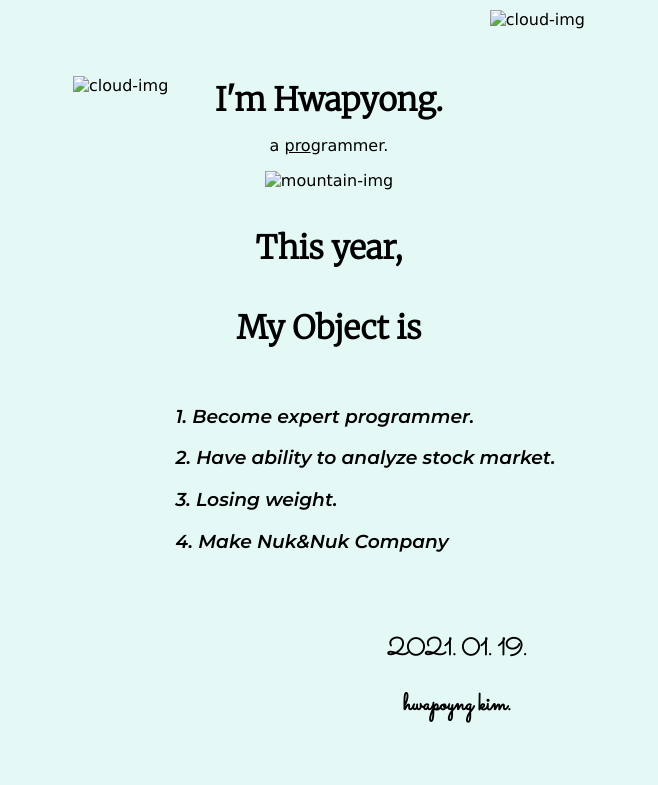
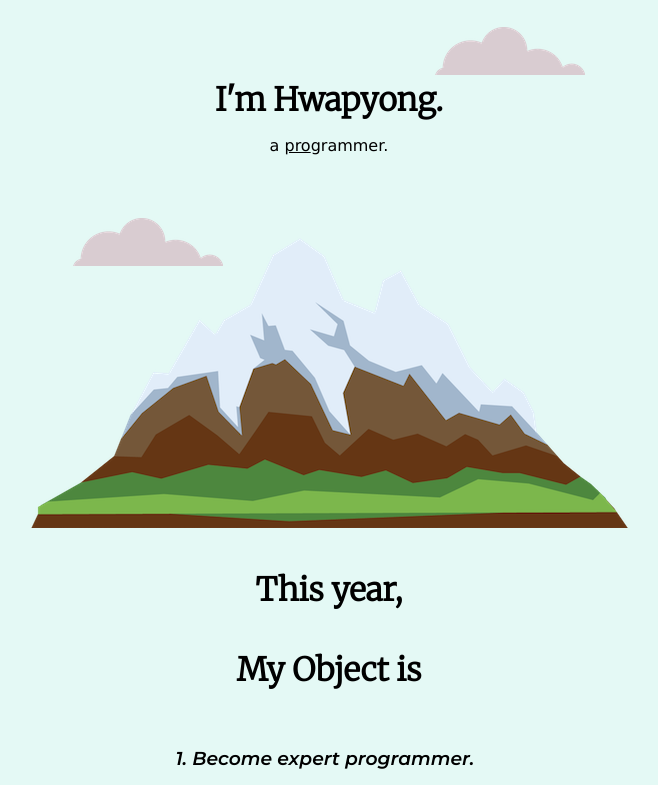
Before and after one commit to codechallenger122/cva, a plain HTML site: page index.html in a window 1280 px wide. Shown: the top 785 px of the page, without its empty margins (311-969 px from the left). Drawn offline with Linux system fonts and the light colour scheme; files that its build step writes are made by us from their sources.

Commit message:
Update index.html

```diff
--- a/index.html
+++ b/index.html
@@ -4,18 +4,18 @@
         <meta charset="utf-8">
         <meta description="My-Site" content="hwapyong kim's site">
         <title>Hwapyong Kim</title>
-        <link rel="stylesheet" href="css/styles.css">
+        <link rel="stylesheet" href="styles.css">
         <link rel="icon" href="favicon.ico"> <!-- ICON -->
         <link rel="stylesheet" href="https://fonts.googleapis.com/css2?family=Merriweather:wght@300&family=Montserrat:ital,wght@1,500;1,600&family=Sacramento&display=swap">
     </head>
 
     <body>
         <div class="top-container">
-            <img class="top-cloud" src="images/cloud.png" alt="cloud-img">
+            <img class="top-cloud" src="cloud.png" alt="cloud-img">
             <h1>I'm Hwapyong.</h1>
             <p>a <span class="pro">pro</span>grammer.</p>
-            <img class="bot-cloud" src="images/cloud.png" alt="cloud-img">
-            <img src="images/mountain.png" alt="mountain-img">
+            <img class="bot-cloud" src="cloud.png" alt="cloud-img">
+            <img src="mountain.png" alt="mountain-img">
 
         </div>
 
```
